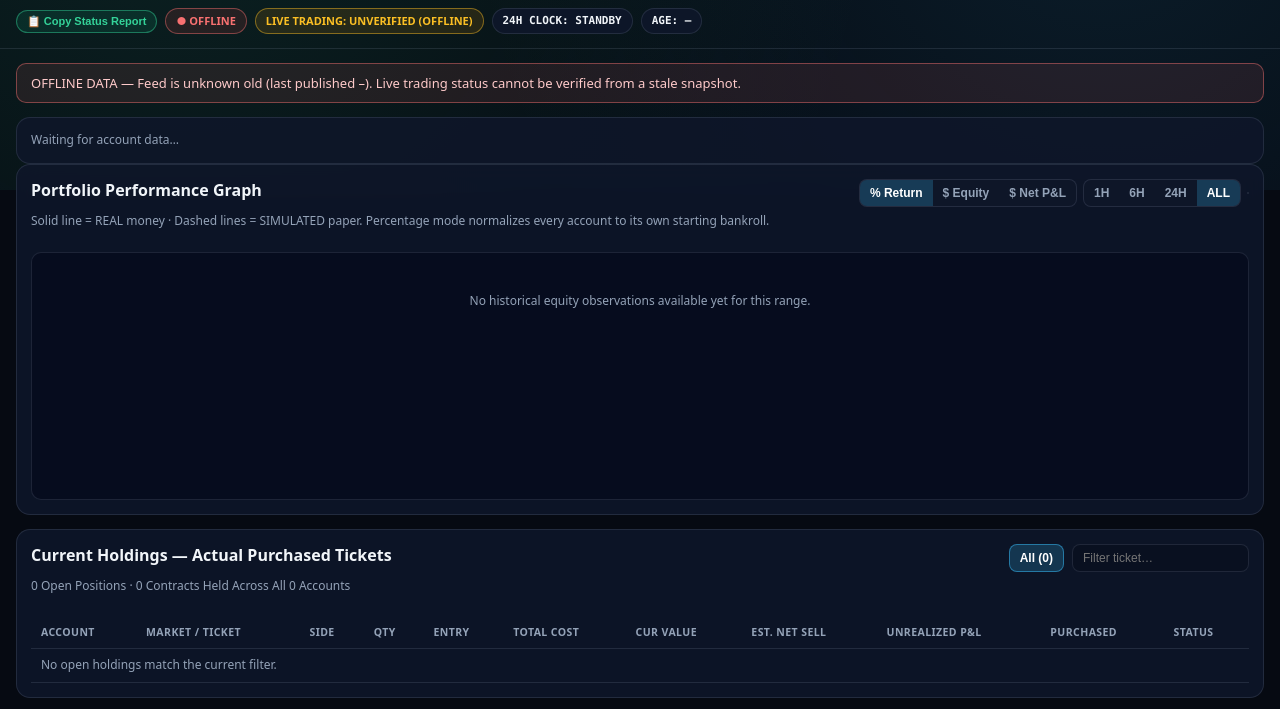
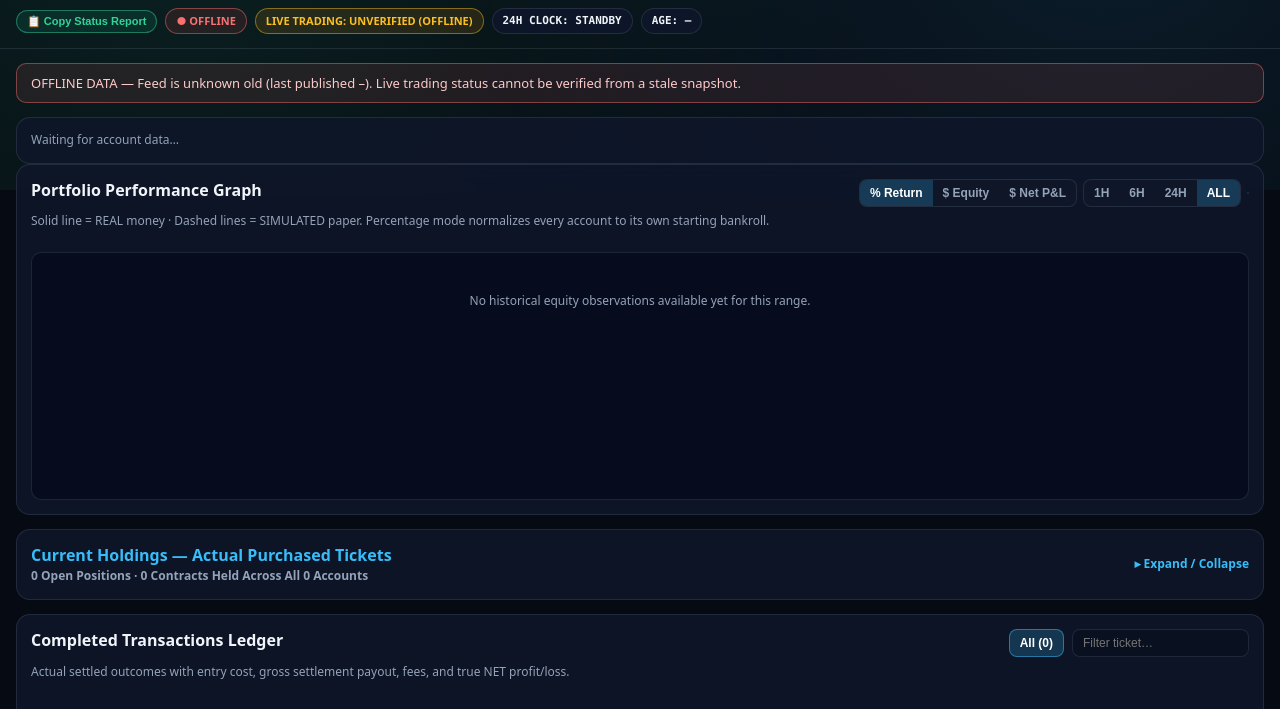
Before and after one commit to gravitysedgeai/gravitysedge-site, a plain HTML site: page barnacle-live/index.html in a window 1280 px wide. Shown: the part 70-779 px from the top of the page. Drawn offline with Linux system fonts and the light colour scheme; no server answers.

Commit message:
Collapse Current Holdings panel by default

```diff
--- a/barnacle-live/index.html
+++ b/barnacle-live/index.html
@@ -1,12 +1,15 @@
 <!doctype html>
 <html lang="en">
+
 <head>
   <meta charset="utf-8">
   <meta name="viewport" content="width=device-width,initial-scale=1">
   <title>Barnacle Live Run #001 — Real vs. Shadow Portfolio Dashboard</title>
-  <meta name="description" content="Live read-only portfolio scoreboard, equity graphs, open holdings, and settled trades for Barnacle Live Run #001.">
+  <meta name="description"
+    content="Live read-only portfolio scoreboard, equity graphs, open holdings, and settled trades for Barnacle Live Run #001.">
   <link rel="stylesheet" href="styles.css?v=20261118c">
 </head>
+
 <body>
   <div class="ambient-glow"></div>
 
@@ -15,7 +18,8 @@
       <div class="brand-badge">LIVE RUN #001</div>
       <div>
         <h1 id="run-title">Barnacle Live Portfolio Monitor</h1>
-        <p id="run-subtitle" class="subtitle">Independent Simulated Paper Experiments (HERMES-004 / APOLLO-002 / ATHENA-003 / POSEIDON-006) &amp; Paused Real-Money Account (ARES-005)</p>
+        <p id="run-subtitle" class="subtitle">Independent Simulated Paper Experiments (HERMES-004 / APOLLO-002 /
+          ATHENA-003 / POSEIDON-006) &amp; Paused Real-Money Account (ARES-005)</p>
       </div>
     </div>
     <div class="status-cluster">
@@ -40,7 +44,8 @@
       <div class="panel-head">
         <div>
           <h2>Portfolio Performance Graph</h2>
-          <p class="muted">Solid line = REAL money · Dashed lines = SIMULATED paper. Percentage mode normalizes every account to its own starting bankroll.</p>
+          <p class="muted">Solid line = REAL money · Dashed lines = SIMULATED paper. Percentage mode normalizes every
+            account to its own starting bankroll.</p>
         </div>
         <div style="display:flex;flex-wrap:wrap;gap:6px;align-items:center">
           <div class="view-toggle" role="group" aria-label="Chart Metric">
@@ -66,19 +71,21 @@
 
     <!-- 3. CURRENT HOLDINGS — ACTUAL PURCHASED TICKETS -->
     <section class="panel" aria-label="Current Holdings">
-      <div class="panel-head">
+      <details id="holdings-panel-details" class="pos-details" style="border-top:0;padding-top:0;margin-top:0">
+        <summary style="display:flex;justify-content:space-between;align-items:center;cursor:pointer">
           <div>
             <h2>Current Holdings — Actual Purchased Tickets</h2>
-          <p id="holdings-summary" class="muted">Loading open positions…</p>
+            <p id="holdings-summary" class="muted" style="margin:2px 0 0 0">Loading open positions…</p>
           </div>
-        <div class="filters">
+          <span style="font-size:12px;color:var(--info)">▸ Expand / Collapse</span>
+        </summary>
+        <div class="filters" style="margin-top:10px">
           <div id="holdings-tabs" class="tabs-row" role="tablist">
             <button class="tab-btn active" data-acct="" type="button">All</button>
           </div>
           <input id="holdings-q" type="search" placeholder="Filter ticket…" aria-label="Filter holdings">
         </div>
-      </div>
-      <div class="table-wrap">
+        <div class="table-wrap" style="margin-top:10px">
           <table>
             <thead>
               <tr>
@@ -98,6 +105,7 @@
             <tbody id="holdings-body"></tbody>
           </table>
         </div>
+      </details>
     </section>
 
     <!-- 4. COMPLETED TRANSACTIONS LEDGER -->
@@ -105,7 +113,8 @@
       <div class="panel-head">
         <div>
           <h2>Completed Transactions Ledger</h2>
-          <p class="muted">Actual settled outcomes with entry cost, gross settlement payout, fees, and true NET profit/loss.</p>
+          <p class="muted">Actual settled outcomes with entry cost, gross settlement payout, fees, and true NET
+            profit/loss.</p>
         </div>
         <div class="filters">
           <div id="completed-tabs" class="tabs-row" role="tablist">
@@ -141,15 +150,19 @@
       <div class="explainer-grid">
         <div>
           <h3>Real vs. Simulated</h3>
-          <p><b>LIVE $25 (REAL)</b> reflects reconciled Kalshi shard 2 cash (`$0.58` on shard 0 is excluded), actual fills, and exchange settlements. <b>SHADOW</b> accounts simulate order-book fills on independent ledgers.</p>
+          <p><b>LIVE $25 (REAL)</b> reflects reconciled Kalshi shard 2 cash (`$0.58` on shard 0 is excluded), actual
+            fills, and exchange settlements. <b>SHADOW</b> accounts simulate order-book fills on independent ledgers.
+          </p>
         </div>
         <div>
           <h3>Hypothetical Sell-Now Estimates</h3>
-          <p>Est. Net Sell Value walks live bid-side order-book depth minus estimated Kalshi taker fees. Barnacle holds to settlement; sell-now figures are informational only, never completed sales.</p>
+          <p>Est. Net Sell Value walks live bid-side order-book depth minus estimated Kalshi taker fees. Barnacle holds
+            to settlement; sell-now figures are informational only, never completed sales.</p>
         </div>
         <div>
           <h3>Read-Only &amp; Sanitized</h3>
-          <p>No trading controls, API keys, skipped signals, or strategy thresholds are exposed. Updates stream via outbound snapshot relay.</p>
+          <p>No trading controls, API keys, skipped signals, or strategy thresholds are exposed. Updates stream via
+            outbound snapshot relay.</p>
         </div>
       </div>
     </section>
@@ -170,4 +183,5 @@
 
   <script src="app.js?v=20261118c"></script>
 </body>
+
 </html>
```
Lines whose indentation alone changed are shown as unchanged.
